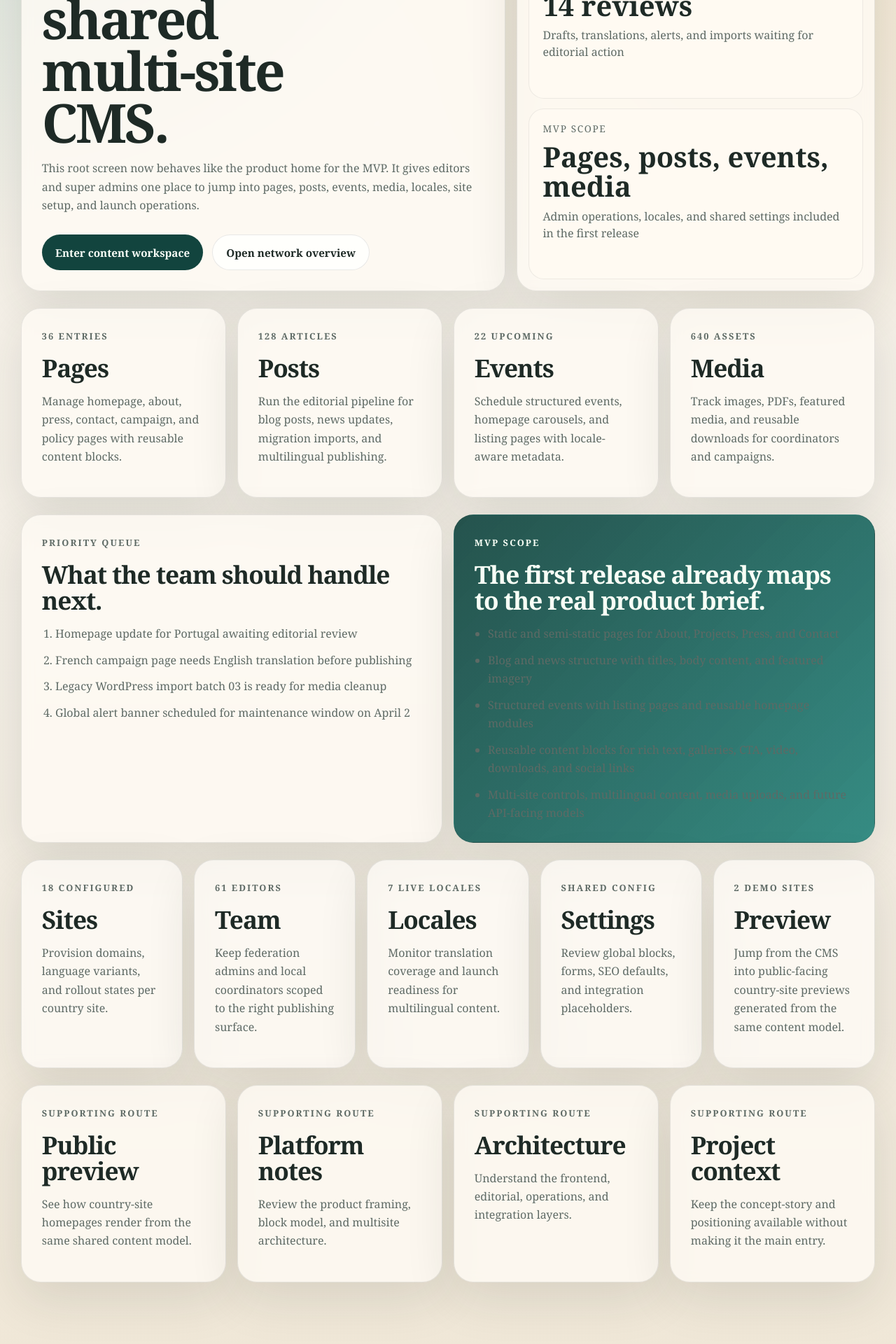
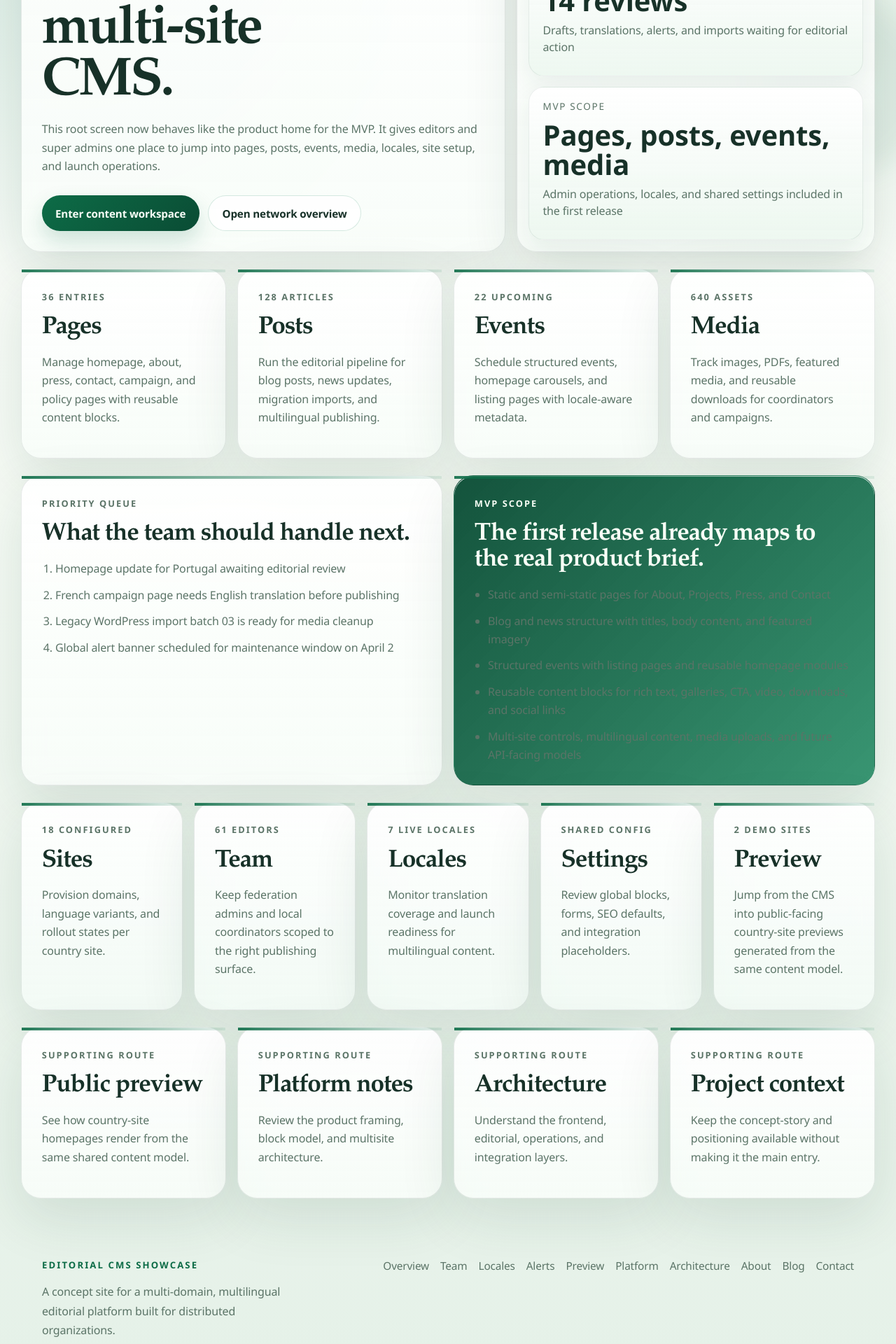
Before and after one commit to rajat1155-rrrkk/Editorial-CMS, a Next.js app: page / in a window 1280 px wide. Shown: the part 420-2340 px from the top of the page at 70% size. Built offline with nearby package versions, Linux system fonts and the light colour scheme.

Commit message:
Refine app with premium white-green theme

```diff
--- a/app/globals.css
+++ b/app/globals.css
@@ -1,13 +1,19 @@
 :root {
-  --bg: #f4efe6;
-  --surface: rgba(255, 251, 245, 0.78);
-  --surface-strong: #fffaf2;
-  --ink: #1e2a26;
-  --muted: #5e6a65;
-  --accent: #0f766e;
-  --accent-deep: #12443e;
-  --line: rgba(30, 42, 38, 0.1);
-  --shadow: 0 22px 70px rgba(31, 44, 35, 0.12);
+  --bg: #f5faf4;
+  --bg-deep: #e5f1e8;
+  --surface: rgba(255, 255, 255, 0.84);
+  --surface-strong: #ffffff;
+  --surface-tint: rgba(236, 247, 239, 0.9);
+  --ink: #173128;
+  --muted: #5b7467;
+  --accent: #18845b;
+  --accent-strong: #0d6c47;
+  --accent-deep: #0a4c34;
+  --accent-soft: rgba(24, 132, 91, 0.12);
+  --line: rgba(23, 49, 40, 0.1);
+  --line-strong: rgba(23, 49, 40, 0.18);
+  --shadow: 0 26px 80px rgba(20, 62, 44, 0.12);
+  --shadow-soft: 0 14px 36px rgba(19, 61, 43, 0.08);
 }
 
 * {
@@ -23,10 +29,44 @@ body {
   min-height: 100vh;
   color: var(--ink);
   background:
-    radial-gradient(circle at top left, rgba(15, 118, 110, 0.18), transparent 28%),
-    radial-gradient(circle at 85% 15%, rgba(212, 164, 82, 0.2), transparent 24%),
-    linear-gradient(180deg, #f8f4ec 0%, var(--bg) 54%, #efe6d5 100%);
-  font-family: Georgia, "Times New Roman", serif;
+    radial-gradient(circle at 8% 10%, rgba(24, 132, 91, 0.18), transparent 24%),
+    radial-gradient(circle at 92% 12%, rgba(91, 170, 116, 0.14), transparent 22%),
+    linear-gradient(180deg, #ffffff 0%, var(--bg) 48%, var(--bg-deep) 100%);
+  font-family:
+    "Avenir Next",
+    "Segoe UI",
+    "Helvetica Neue",
+    Arial,
+    sans-serif;
+  letter-spacing: -0.01em;
+}
+
+body::before,
+body::after {
+  content: "";
+  position: fixed;
+  inset: auto;
+  pointer-events: none;
+  z-index: -1;
+  filter: blur(18px);
+}
+
+body::before {
+  top: 3rem;
+  left: -4rem;
+  width: 18rem;
+  height: 18rem;
+  border-radius: 999px;
+  background: rgba(24, 132, 91, 0.12);
+}
+
+body::after {
+  right: -3rem;
+  bottom: 8rem;
+  width: 16rem;
+  height: 16rem;
+  border-radius: 999px;
+  background: rgba(13, 108, 71, 0.08);
 }
 
 a {
@@ -36,6 +76,33 @@ a {
 
 .site-chrome {
   min-height: 100vh;
+  position: relative;
+}
+
+.site-chrome::before {
+  content: "";
+  position: fixed;
+  inset: 0;
+  pointer-events: none;
+  background-image:
+    linear-gradient(rgba(24, 132, 91, 0.04) 1px, transparent 1px),
+    linear-gradient(90deg, rgba(24, 132, 91, 0.04) 1px, transparent 1px);
+  background-size: 32px 32px;
+  mask-image: radial-gradient(circle at center, black 28%, transparent 88%);
+  opacity: 0.18;
+  z-index: -1;
+}
+
+h1,
+h2,
+h3,
+.brand-mark {
+  font-family:
+    "Iowan Old Style",
+    "Palatino Linotype",
+    "Book Antiqua",
+    Georgia,
+    serif;
 }
 
 .topbar {
@@ -57,18 +124,22 @@ a {
   justify-content: space-between;
   gap: 1rem;
   padding: 0.95rem 1.1rem;
-  border: 1px solid var(--line);
+  border: 1px solid rgba(255, 255, 255, 0.85);
   border-radius: 999px;
-  background: rgba(255, 250, 242, 0.76);
-  backdrop-filter: blur(10px);
-  box-shadow: var(--shadow);
+  background:
+    linear-gradient(180deg, rgba(255, 255, 255, 0.92), rgba(246, 252, 248, 0.84));
+  backdrop-filter: blur(16px);
+  box-shadow:
+    0 18px 48px rgba(18, 56, 39, 0.1),
+    inset 0 1px 0 rgba(255, 255, 255, 0.9);
 }
 
 .brand-mark {
-  font-size: 0.95rem;
+  color: var(--accent-deep);
+  font-size: 1.05rem;
   font-weight: 700;
-  letter-spacing: 0.08em;
-  text-transform: uppercase;
+  letter-spacing: 0.06em;
+  text-transform: none;
 }
 
 .topnav,
@@ -82,6 +153,25 @@ a {
 .footer-links a {
   color: var(--muted);
   font-size: 0.96rem;
+}
+
+.topnav a {
+  padding: 0.55rem 0.8rem;
+  border-radius: 999px;
+  transition:
+    background-color 180ms ease,
+    color 180ms ease,
+    transform 180ms ease;
+}
+
+.topnav a:hover,
+.footer-links a:hover {
+  color: var(--accent-deep);
+}
+
+.topnav a:hover {
+  background: rgba(24, 132, 91, 0.08);
+  transform: translateY(-1px);
 }
 
 .page-shell {
@@ -114,9 +204,12 @@ a {
 .footer-banner {
   border: 1px solid var(--line);
   border-radius: 28px;
-  background: var(--surface);
-  backdrop-filter: blur(8px);
-  box-shadow: var(--shadow);
+  background:
+    linear-gradient(180deg, rgba(255, 255, 255, 0.94), rgba(249, 253, 250, 0.88));
+  backdrop-filter: blur(14px);
+  box-shadow:
+    var(--shadow),
+    inset 0 1px 0 rgba(255, 255, 255, 0.92);
 }
 
 .hero-copy {
@@ -166,7 +259,7 @@ a {
 .eyebrow,
 .card-eyebrow {
   margin: 0 0 1rem;
-  color: var(--accent-deep);
+  color: var(--accent-strong);
   font-size: 0.82rem;
   font-weight: 700;
   letter-spacing: 0.16em;
@@ -189,22 +282,26 @@ a {
   transition:
     transform 180ms ease,
     background-color 180ms ease,
-    color 180ms ease;
+    color 180ms ease,
+    box-shadow 180ms ease,
+    border-color 180ms ease;
 }
 
 .primary-link {
   color: #f9fff8;
-  background: var(--accent-deep);
+  background: linear-gradient(135deg, var(--accent-strong), var(--accent-deep));
+  box-shadow: 0 16px 36px rgba(13, 108, 71, 0.2);
 }
 
 .secondary-link {
-  border: 1px solid var(--line);
-  background: rgba(255, 255, 255, 0.7);
+  border: 1px solid rgba(24, 132, 91, 0.18);
+  background: rgba(255, 255, 255, 0.82);
 }
 
 .primary-link:hover,
 .secondary-link:hover {
   transform: translateY(-2px);
+  box-shadow: 0 18px 34px rgba(16, 83, 56, 0.12);
 }
 
 .hero-panel {
@@ -220,8 +317,10 @@ a {
   min-height: 180px;
   padding: 1.4rem;
   border-radius: 22px;
-  background: var(--surface-strong);
-  border: 1px solid rgba(30, 42, 38, 0.08);
+  background:
+    linear-gradient(180deg, #ffffff, var(--surface-tint));
+  border: 1px solid rgba(23, 49, 40, 0.08);
+  box-shadow: var(--shadow-soft);
 }
 
 .metric-card span {
@@ -248,6 +347,21 @@ a {
 .roadmap-card,
 .footer-banner {
   padding: 1.6rem;
+  position: relative;
+  overflow: hidden;
+}
+
+.feature-card::before,
+.dashboard-card::before,
+.sites-card::before,
+.editor-card::before {
+  content: "";
+  position: absolute;
+  inset: 0 auto auto 0;
+  width: 100%;
+  height: 4px;
+  background: linear-gradient(90deg, var(--accent-strong), rgba(24, 132, 91, 0.1));
+  opacity: 0.9;
 }
 
 .feature-card h2,
@@ -347,9 +461,12 @@ a {
 .dashboard-media-table-shell {
   border: 1px solid var(--line);
   border-radius: 28px;
-  background: var(--surface);
-  backdrop-filter: blur(8px);
-  box-shadow: var(--shadow);
+  background:
+    linear-gradient(180deg, rgba(255, 255, 255, 0.94), rgba(248, 253, 249, 0.88));
+  backdrop-filter: blur(14px);
+  box-shadow:
+    var(--shadow),
+    inset 0 1px 0 rgba(255, 255, 255, 0.92);
 }
 
 .dashboard-hero__copy,
@@ -462,6 +579,11 @@ a {
   border-radius: 999px;
   font-size: 0.95rem;
   font-weight: 700;
+  transition:
+    transform 180ms ease,
+    box-shadow 180ms ease,
+    border-color 180ms ease,
+    background-color 180ms ease;
 }
 
 .dashboard-button--primary,
@@ -471,7 +593,8 @@ a {
 .dashboard-events-button--primary,
 .dashboard-media-button--primary {
   color: #f9fff8;
-  background: var(--accent-deep);
+  background: linear-gradient(135deg, var(--accent-strong), var(--accent-deep));
+  box-shadow: 0 14px 30px rgba(13, 108, 71, 0.18);
 }
 
 .dashboard-button--secondary,
@@ -480,8 +603,18 @@ a {
 .dashboard-posts-button--secondary,
 .dashboard-events-button--secondary,
 .dashboard-media-button--secondary {
-  background: rgba(255, 255, 255, 0.72);
-  border: 1px solid var(--line);
+  background: rgba(255, 255, 255, 0.84);
+  border: 1px solid rgba(24, 132, 91, 0.18);
+}
+
+.dashboard-button:hover,
+.sites-button:hover,
+.dashboard-pages-button:hover,
+.dashboard-posts-button:hover,
+.dashboard-events-button:hover,
+.dashboard-media-button:hover {
+  transform: translateY(-2px);
+  box-shadow: 0 16px 30px rgba(14, 76, 51, 0.12);
 }
 
 .dashboard-metric,
@@ -492,8 +625,10 @@ a {
 .dashboard-media-metric {
   padding: 1.1rem 1.2rem;
   border-radius: 22px;
-  background: var(--surface-strong);
-  border: 1px solid rgba(30, 42, 38, 0.08);
+  background:
+    linear-gradient(180deg, #ffffff, var(--surface-tint));
+  border: 1px solid rgba(23, 49, 40, 0.08);
+  box-shadow: var(--shadow-soft);
 }
 
 .dashboard-metric p,
@@ -600,7 +735,7 @@ a {
 .dashboard-stage {
   padding: 1rem 1.05rem;
   border-radius: 20px;
-  background: rgba(255, 255, 255, 0.55);
+  background: rgba(255, 255, 255, 0.72);
   border: 1px solid var(--line);
 }
 
@@ -627,7 +762,7 @@ a {
 
 .dashboard-card--accent {
   background:
-    linear-gradient(135deg, rgba(18, 68, 62, 0.92), rgba(15, 118, 110, 0.84)),
+    linear-gradient(135deg, rgba(10, 76, 52, 0.96), rgba(24, 132, 91, 0.86)),
     var(--surface);
   color: #f8fff6;
 }
@@ -649,11 +784,15 @@ a {
 
 .dashboard-link-card:hover {
   transform: translateY(-3px);
-  border-color: rgba(15, 118, 110, 0.24);
+  border-color: rgba(24, 132, 91, 0.26);
+  box-shadow:
+    0 24px 44px rgba(16, 83, 56, 0.12),
+    inset 0 1px 0 rgba(255, 255, 255, 0.92);
 }
 
 .dashboard-link-card--muted {
-  background: rgba(255, 253, 248, 0.72);
+  background:
+    linear-gradient(180deg, rgba(255, 255, 255, 0.94), rgba(243, 251, 246, 0.86));
 }
 
 .table-inline-link {
@@ -685,7 +824,7 @@ a {
   align-items: start;
   padding: 1rem 1.1rem;
   border-radius: 20px;
-  background: rgba(255, 255, 255, 0.58);
+  background: rgba(255, 255, 255, 0.72);
   border: 1px solid var(--line);
 }
 
@@ -738,7 +877,7 @@ a {
   align-items: start;
   padding: 1rem 1.1rem;
   border-radius: 20px;
-  background: rgba(255, 255, 255, 0.58);
+  background: rgba(255, 255, 255, 0.72);
   border: 1px solid var(--line);
 }
 
@@ -789,7 +928,7 @@ a {
   margin: 0;
   padding: 0.95rem 1rem;
   border-radius: 18px;
-  background: rgba(255, 255, 255, 0.56);
+  background: rgba(255, 255, 255, 0.76);
   border: 1px solid var(--line);
 }
 
@@ -820,9 +959,12 @@ a {
 .editor-card {
   border: 1px solid var(--line);
   border-radius: 28px;
-  background: var(--surface);
-  backdrop-filter: blur(8px);
-  box-shadow: var(--shadow);
+  background:
+    linear-gradient(180deg, rgba(255, 255, 255, 0.94), rgba(248, 253, 249, 0.88));
+  backdrop-filter: blur(14px);
+  box-shadow:
+    var(--shadow),
+    inset 0 1px 0 rgba(255, 255, 255, 0.92);
 }
 
 .editor-hero__copy,
@@ -860,8 +1002,10 @@ a {
 .editor-meta-card {
   padding: 1rem 1.1rem;
   border-radius: 22px;
-  background: var(--surface-strong);
-  border: 1px solid rgba(30, 42, 38, 0.08);
+  background:
+    linear-gradient(180deg, #ffffff, var(--surface-tint));
+  border: 1px solid rgba(23, 49, 40, 0.08);
+  box-shadow: var(--shadow-soft);
 }
 
 .editor-meta-card span {
@@ -898,7 +1042,7 @@ a {
 
 .editor-card--accent {
   background:
-    linear-gradient(135deg, rgba(18, 68, 62, 0.92), rgba(15, 118, 110, 0.84)),
+    linear-gradient(135deg, rgba(10, 76, 52, 0.96), rgba(24, 132, 91, 0.86)),
     var(--surface);
   color: #f8fff6;
 }
@@ -917,7 +1061,7 @@ a {
 .editor-row {
   padding: 0.95rem 1rem;
   border-radius: 18px;
-  background: rgba(255, 255, 255, 0.56);
+  background: rgba(255, 255, 255, 0.76);
   border: 1px solid var(--line);
 }
 
```
